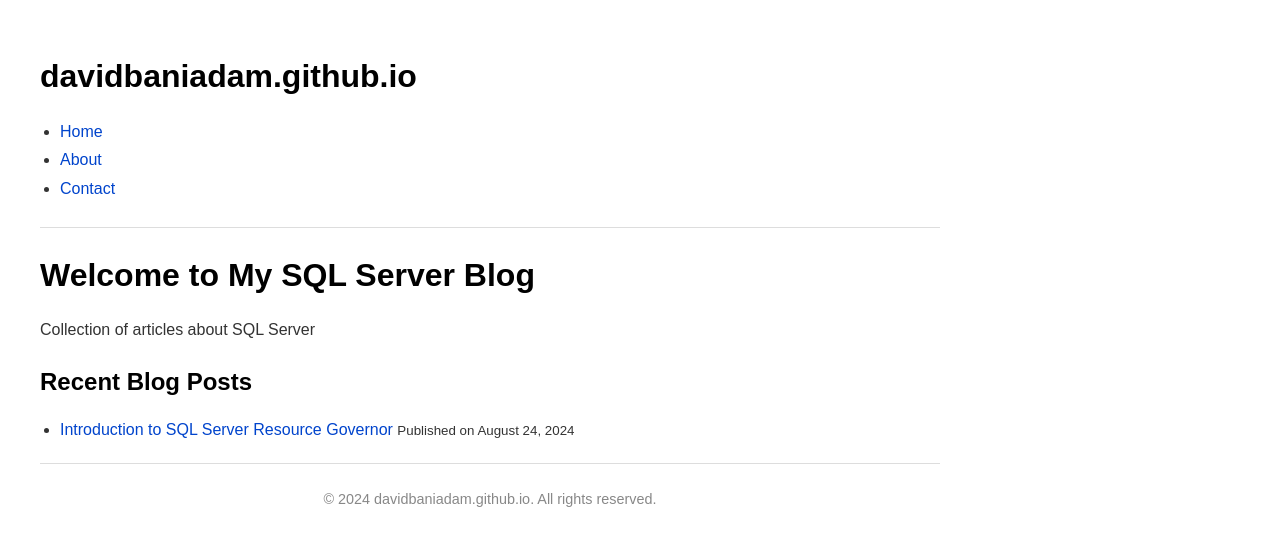
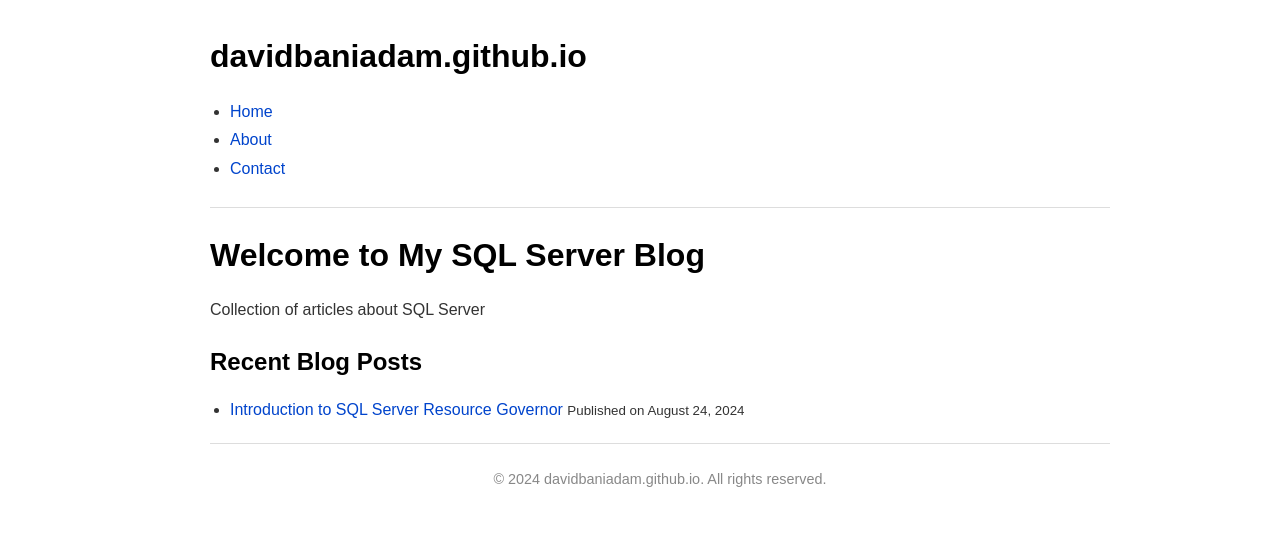
Before and after one commit to davidbaniadam/davidbaniadam.github.io, a Jekyll site: the page built from index.md, in a window 1280 px wide. Shown: the top 546 px of the page. Built offline with Jekyll 4.4.1, drawn with Linux system fonts in a browser that asks for light colours.

Commit message:
Update style.css

```diff
--- a/assets/css/style.css
+++ b/assets/css/style.css
@@ -4,8 +4,8 @@ body {
     color: #333;
     line-height: 1.6;
     max-width: 900px;
-    margin-right: auto;
-    margin-left: 40px; /* Adjust this value to increase or decrease left margin */
+    margin: 0 auto; /* Keeps the body centered */
+    padding-left: 40px; /* Adds padding on the left */
 }
 
 h1, h2 {
```
